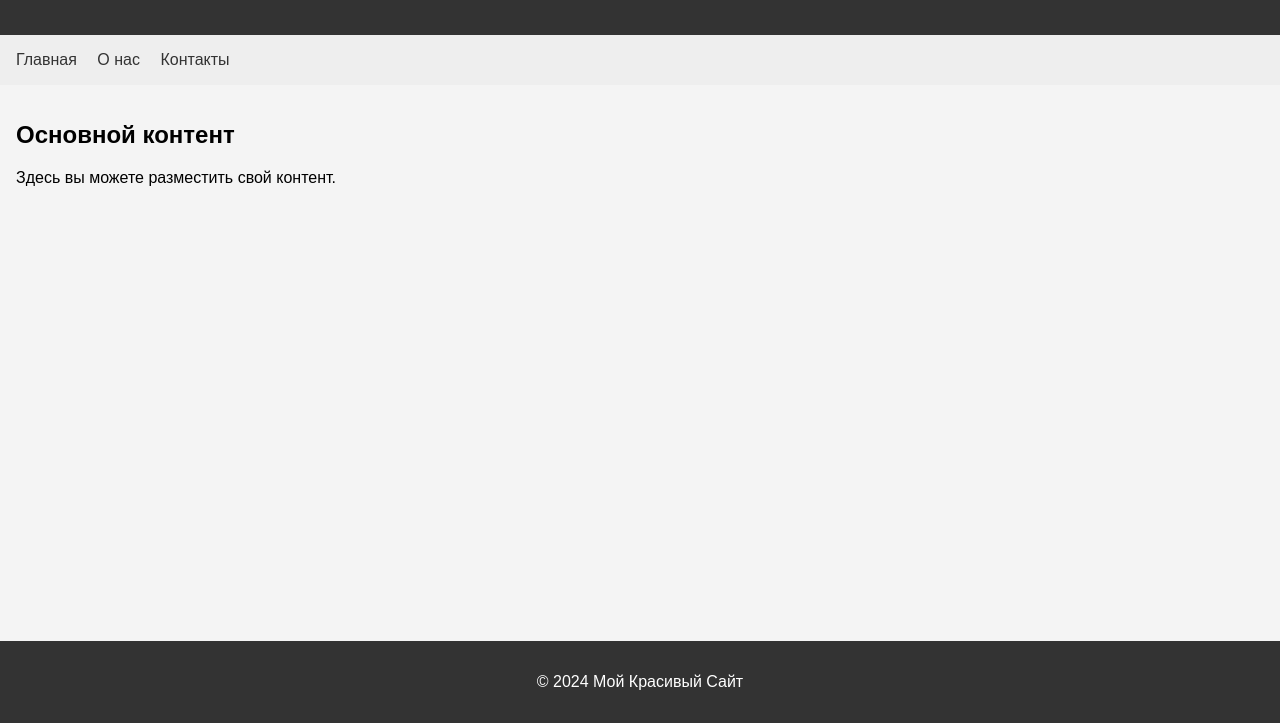
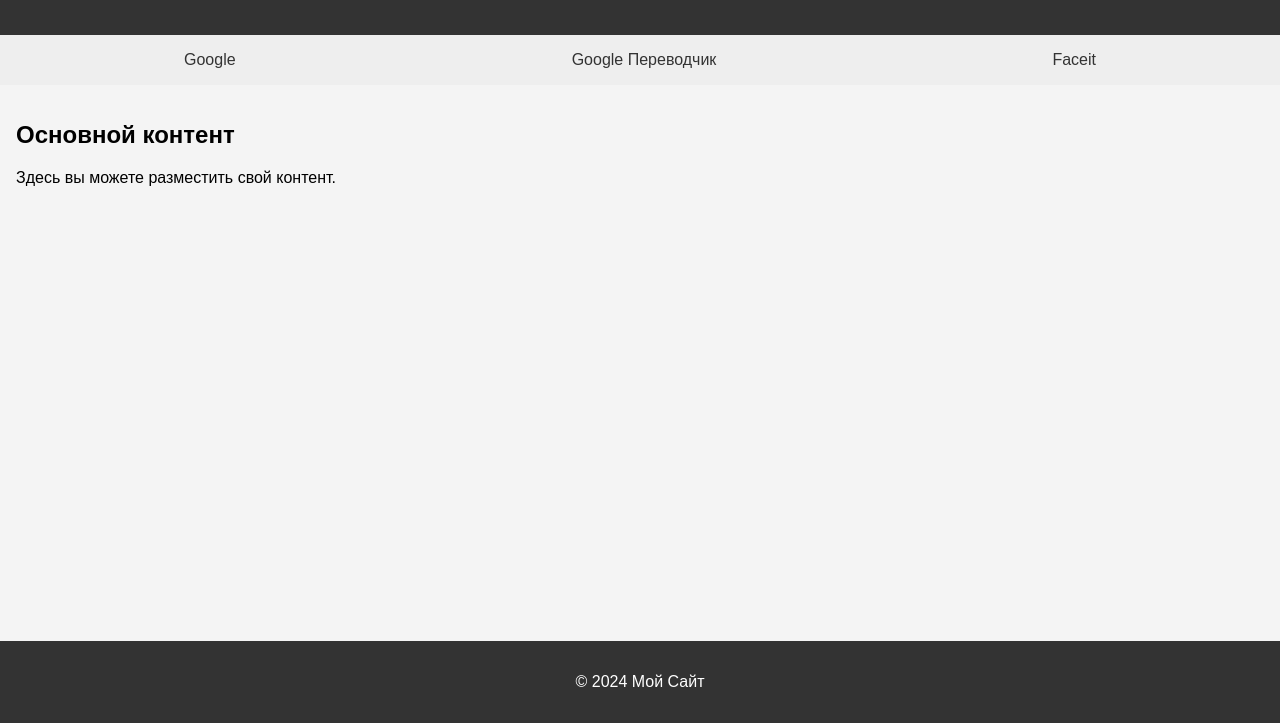
Before and after one commit to m1azm/m1azm.github.io, a plain HTML site: page 1.html in a window 1280 px wide. Shown: the part 77-800 px from the top of the page. Drawn offline with Linux system fonts and the light colour scheme.

Commit message:
Update 1.html

```diff
--- a/1.html
+++ b/1.html
@@ -3,7 +3,7 @@
 <head>
     <meta charset="UTF-8">
     <meta name="viewport" content="width=device-width, initial-scale=1.0">
-    <title>Мой Красивый Сайт</title>
+    <title>Мой Сайт</title>
     <style>
         body {
             font-family: Arial, sans-serif;
@@ -25,13 +25,14 @@
         nav {
             background-color: #eee;
             padding: 1em;
+            display: flex;
+            justify-content: space-around;
         }
 
-        nav a {
-            margin-right: 1em;
-            text-decoration: none;
-            color: #333;
-        }
+            nav a {
+                text-decoration: none;
+                color: #333;
+            }
 
         section {
             flex: 1;
@@ -53,9 +54,9 @@
     </header>
 
     <nav>
-        <a href="#">Главная</a>
-        <a href="#">О нас</a>
-        <a href="#">Контакты</a>
+        <a href="https://www.google.com">Google</a>
+        <a href="https://translate.google.com">Google Переводчик</a>
+        <a href="https://www.faceit.com">Faceit</a>
     </nav>
 
     <section>
@@ -64,7 +65,7 @@
     </section>
 
     <footer>
-        <p>&copy; 2024 Мой Красивый Сайт</p>
+        <p>&copy; 2024 Мой Сайт</p>
     </footer>
 
 </body>
```
